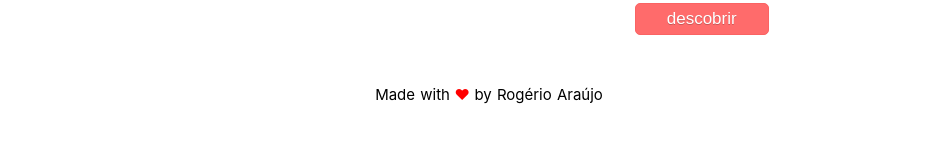
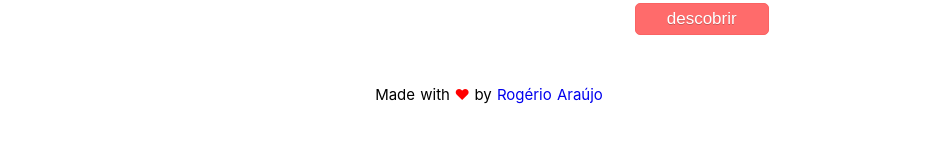
Before and after one commit to rodgeraraujo/the-trouxa, a Nuxt app: page / in a window 1280 px wide. Shown: the part 297-440 px from the top of the page, without its empty margins (151-1079 px from the left). Built offline with nearby package versions, Linux system fonts and the light colour scheme; no server answers.

Commit message:
pages: fix and correct some info

```diff
--- a/components/Footer.vue
+++ b/components/Footer.vue
@@ -4,13 +4,30 @@
             <div class="container">
                 Made with
                 <strong class="grey-text text-lighten-4 right heart">&nbsp;❤&nbsp;</strong>
-                by Rogério Araújo
+                by&nbsp;
+                <a
+                    class="author"
+                    href="https://twitter.com/nik4n"
+                >Rogério Araújo</a>
             </div>
         </div>
     </footer>
 </template>
 
 <style scoped>
+.author {
+    text-decoration: none;
+}
+
+.author:visited {
+    color: #01b1ed;
+}
+
+.author:hover {
+    color: #017096;
+    cursor: pointer;
+}
+
 .footer-copyright {
     font-size: 18px;
 }
--- a/pages/_uuid.vue
+++ b/pages/_uuid.vue
@@ -49,7 +49,7 @@ export default {
                 {
                     name: "twitter:description",
                     content:
-                        "Uma forma divertida de descobrir e compartilhar com amigos do twitter, o porque de vocêr ser trouxa."
+                        "Uma forma divertida de descobrir e compartilhar com amigos do twitter, o porque de você ser trouxa."
                 },
                 {
                     name: "twitter:image",
--- a/pages/index.vue
+++ b/pages/index.vue
@@ -30,12 +30,12 @@ export default {
                 {
                     name: "twitter:title",
                     content:
-                        "The Ttrouxa - por qual motivo você é um trouxa? descubra"
+                        "The Trouxa - por qual motivo você é um trouxa? descubra"
                 },
                 {
                     name: "twitter:description",
                     content:
-                        "Uma forma divertida de descobrir e compartilhar com amigos do twitter, o porque de vocêr ser trouxa."
+                        "Uma forma divertida de descobrir e compartilhar com amigos do twitter, o porque de você ser trouxa."
                 },
                 {
                     name: "twitter:image",
--- a/pages/result.vue
+++ b/pages/result.vue
@@ -36,7 +36,7 @@ export default {
                 {
                     name: "twitter:description",
                     content:
-                        "Uma forma divertida de descobrir e compartilhar com amigos do twitter, o porque de vocêr ser trouxa."
+                        "Uma forma divertida de descobrir e compartilhar com amigos do twitter, o porque de você ser trouxa."
                 },
                 {
                     name: "twitter:image",
@@ -109,7 +109,7 @@ export default {
                 var text = `${this.databaseQuote.name}, você é um trouxa por ${this.databaseQuote.text} ${this.databaseQuote.emoji}`;
                 var urlText = `https://thetrouxa.surge.sh/${this.databaseQuote.uuid}`;
 
-                var url = `https://twitter.com/intent/tweet?hashtags=ThetTrouxaApp&hashtags=Trouxa&original_referer=${urlText}&text="${text}"&url=${urlText} `;
+                var url = `https://twitter.com/intent/tweet?hashtags=TheTrouxaApp&hashtags=Trouxa&original_referer=${urlText}&text="${text}"&url=${urlText} `;
                 window.location = url;
             }
         },
```
